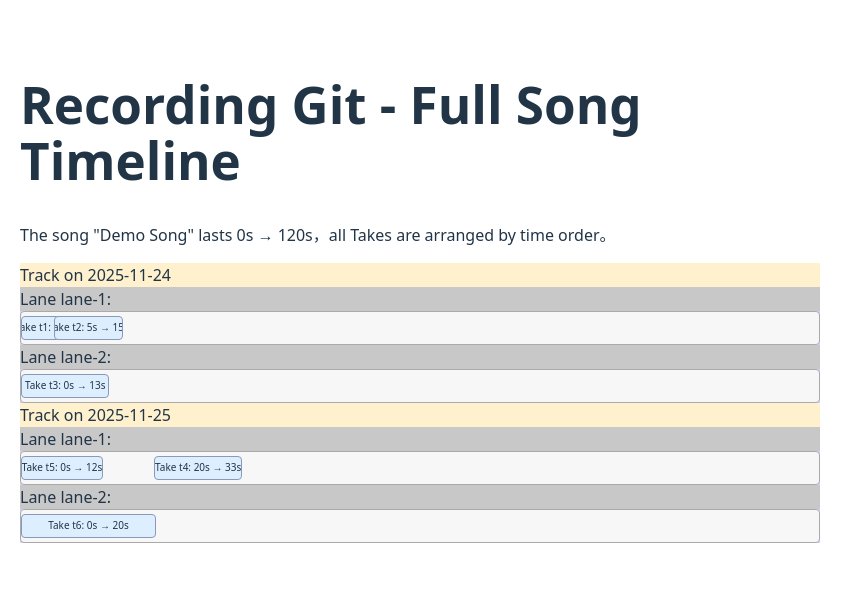
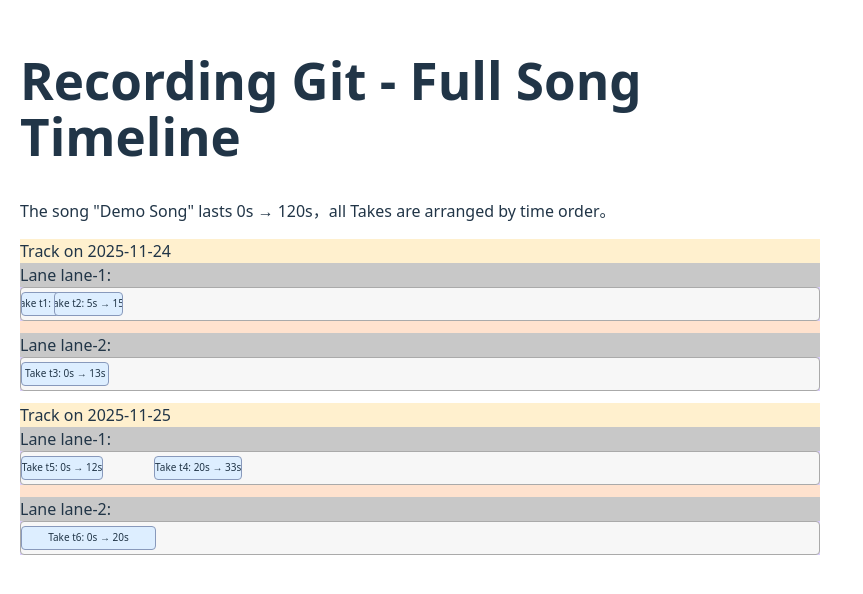
Before and after one commit to zhou98ch/music-git-frontend, a React (Vite) app in the folder music-git/: page / in a window 1280 px wide. Shown: the part 108-702 px from the top of the page, without its empty margins (0-863 px from the left). Built offline with nearby package versions, Linux system fonts and the light colour scheme.

Commit message:
UI: added margin btw lanes

```diff
--- a/music-git/src/components/TrackView.tsx
+++ b/music-git/src/components/TrackView.tsx
@@ -24,7 +24,7 @@ export const TrackView : React.FC<TrackViewProps > = ({trackId, date, takes, tot
         {/* <p>.</p> */}
         <div className="track-title" style={{background: " #fff0ceff"}}>Track on {trackId}</div>
         { Object.entries(lanes).map(([laneId, laneTakes])=> (
-            <div className="lane-row" key = {laneId} style={{background: " #dbceffff"}}>
+            <div className="lane-row" key = {laneId} style={{background: " #dbceffff", marginBottom: "12px" }}>
                 {/* <p>.</p> */}
                 <div className="lane-title" style={{background: " #c8c8c8ff"}}> Lane {laneId}: </div>
                     <div
```
